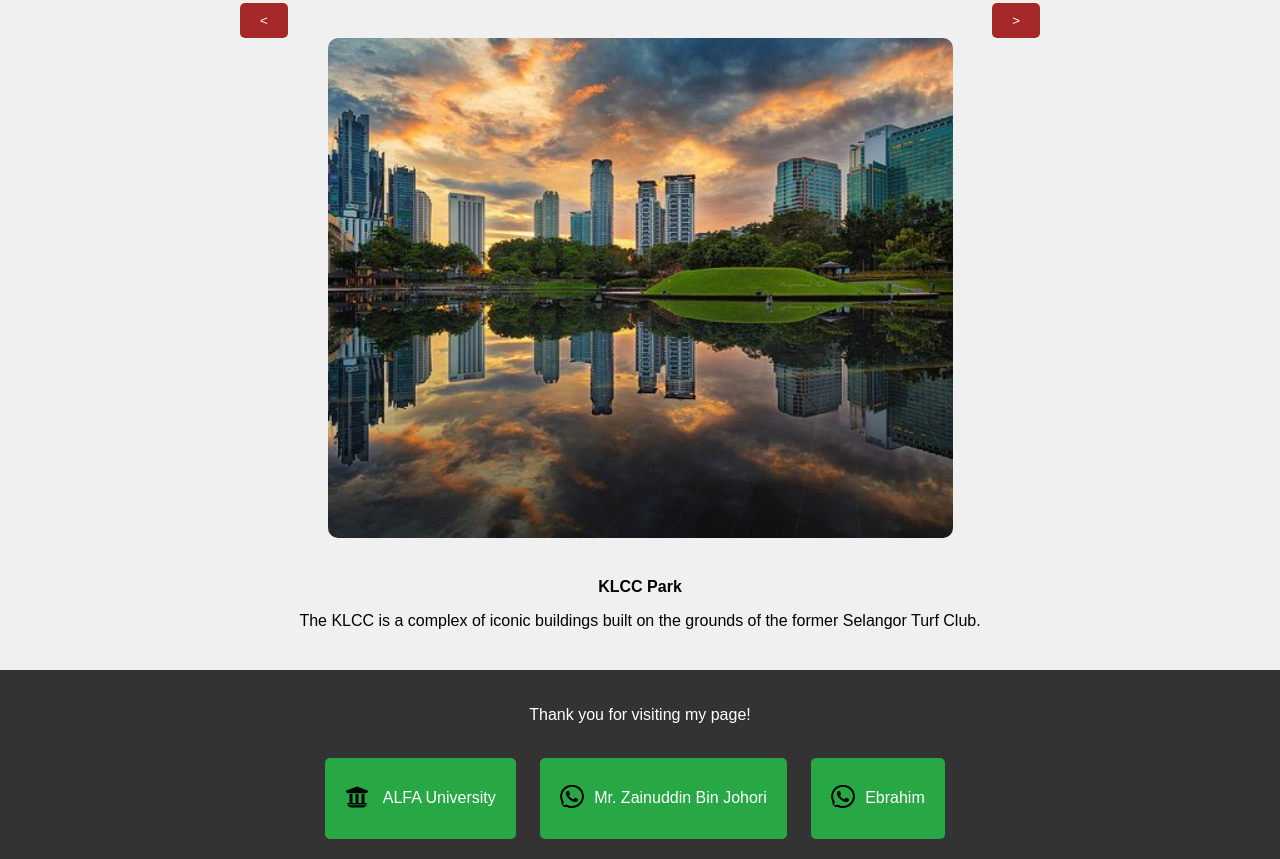
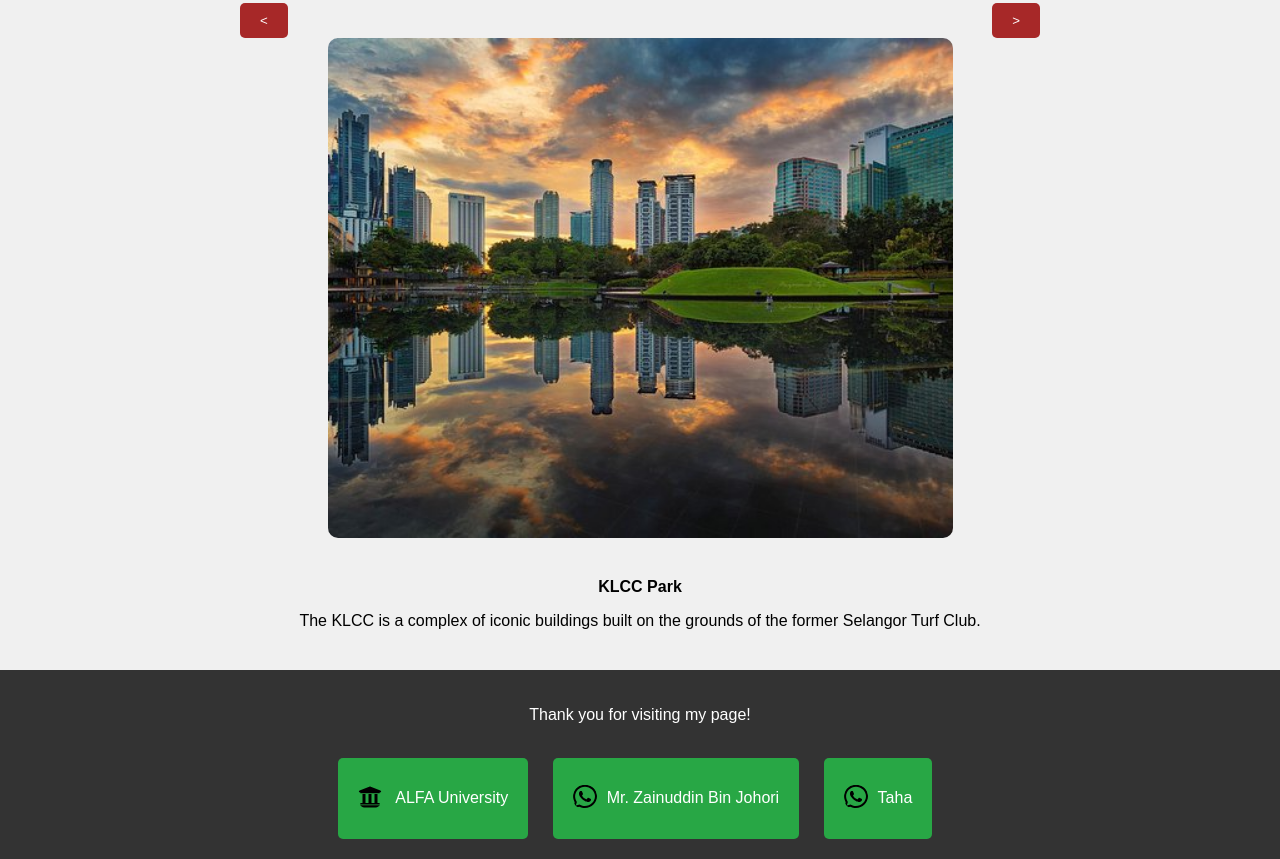
Before and after one commit to tahaable1/taha, a plain HTML site: page index.html in a window 1280 px wide. Shown: the part 2613-3472 px from the top of the page. Drawn offline with Linux system fonts and the light colour scheme.

Commit message:
Update index.html

```diff
--- a/index.html
+++ b/index.html
@@ -203,7 +203,7 @@
         <div class="external-links">
             <a class="button" href="https://alfa.edu.my/" target="_blank"><img src="university-solid.svg" alt="University"> ALFA University</a>
             <a class="button" href="https://wa.me/+60166946162" target="_blank"><img src="whatsapp.svg" alt="WhatsApp">Mr. Zainuddin Bin Johori</a>
-            <a class="button" href="https://wa.me/+60182510322" target="_blank"><img src="whatsapp.svg" alt="WhatsApp">Ebrahim</a>
+            <a class="button" href="https://wa.me/+601116116400" target="_blank"><img src="whatsapp.svg" alt="WhatsApp">Taha</a>
         </div>
     </footer>
 
```
